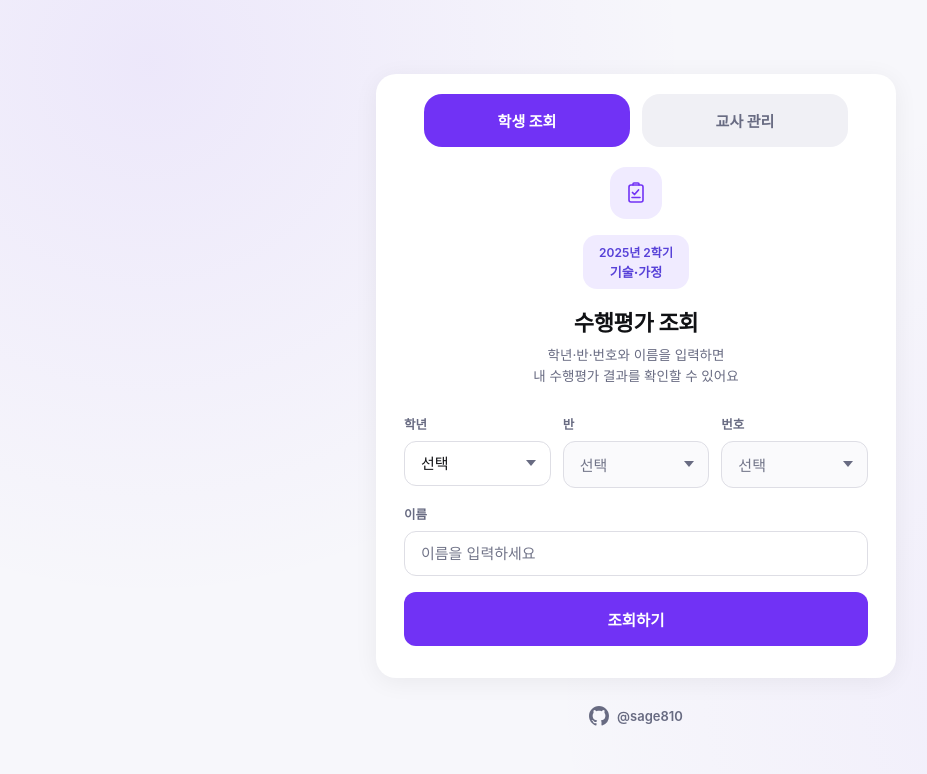
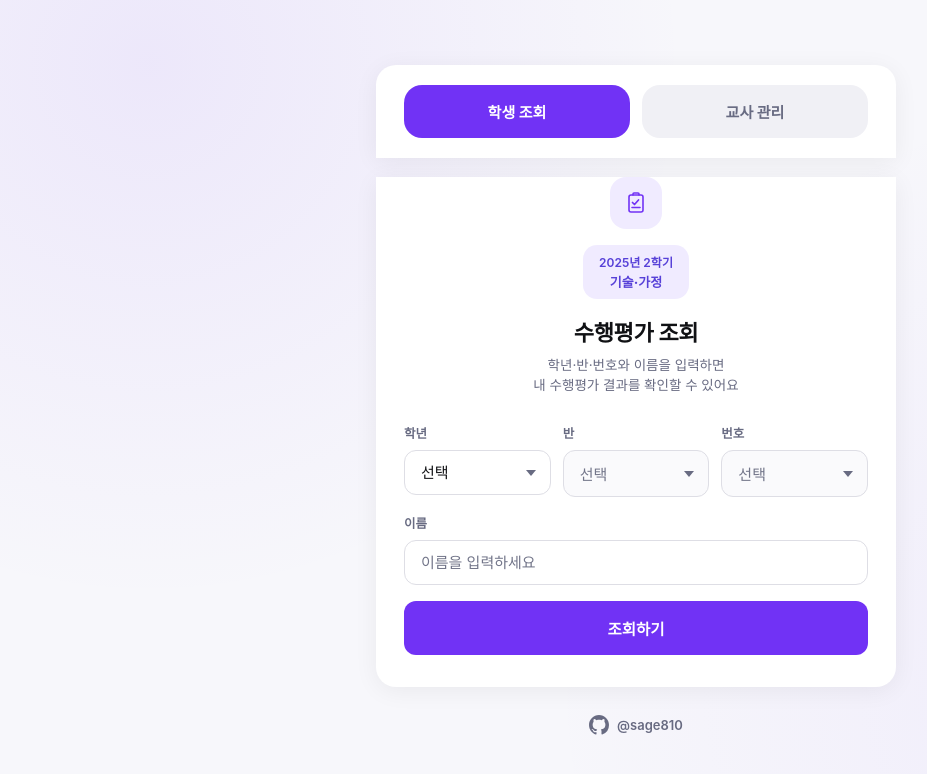
Before and after one commit to sage810/student_score_webapp, a plain HTML site: page index.html in a window 1280 px wide. Shown: the whole page, without its empty margins (4-931 px from the left). Drawn offline with Linux system fonts and the light colour scheme; a web font is replaced by a local one.

Commit message:
탭용 별도 카드 영역 생성
- 새로운 tab-card를 위에 생성
- login-card와 연결하여 하나의 영역처럼 표시
- tab-card: 상단 border-radius만 적용
- login-card: 하단 border-radius만 적용
- 두 카드 사이 gap 제거 (-1px margin)

```diff
--- a/index.html
+++ b/index.html
@@ -44,7 +44,7 @@
   .screen{ display:none; }
   .screen.active{ display:block; animation: fadeUp .35s ease; }
 
-  .login-card .tab-bar{ margin-bottom:20px; }
+  .tab-card .tab-bar{ margin:0; padding:0; }
   @keyframes fadeUp{ from{ opacity:0; transform:translateY(8px); } to{ opacity:1; transform:none; } }
 
   /* 페이지 맨 아래 제작자 표시 (두 화면 공통) */
@@ -57,13 +57,22 @@
   .credit-link:focus-visible{ outline:2px solid #7132f5; outline-offset:3px; }
 
   /* ---------- 화면1: 로그인 ---------- */
+  .tab-card{
+    background: var(--surface);
+    border-radius: var(--radius-lg) var(--radius-lg) 0 0;
+    box-shadow: var(--shadow-card);
+    padding: 20px 28px;
+    margin-bottom: -1px;
+  }
   .login-card{
     background: var(--surface);
-    border-radius: var(--radius-lg);
+    border-radius: 0 0 var(--radius-lg) var(--radius-lg);
     box-shadow: var(--shadow-card);
-    padding: 20px 28px 32px;
+    padding: 0 28px 32px;
+    position: relative;
+    z-index: 1;
   }
-  .brand{ text-align:center; margin-bottom:28px; }
+  .brand{ text-align:center; margin-top:20px; margin-bottom:28px; }
   .brand .info-bar[hidden]{ display:none; }
   .brand .info-bar{
     display:flex; flex-direction:column; align-items:center; gap:2px;
@@ -306,11 +315,13 @@
 <div class="app">
 
   <section id="screen-login" class="screen active">
-    <div class="login-card">
+    <div class="tab-card">
       <div class="tab-bar">
         <button type="button" class="tab-link active" id="studentTab" aria-selected="true">학생 조회</button>
         <a href="teacher.html" class="tab-link" role="button">교사 관리</a>
       </div>
+    </div>
+    <div class="login-card">
       <div class="brand">
         <span class="brand-badge" aria-hidden="true">
           <svg width="24" height="24" viewBox="0 0 24 24" fill="none">
```
